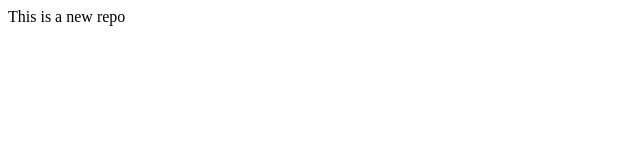
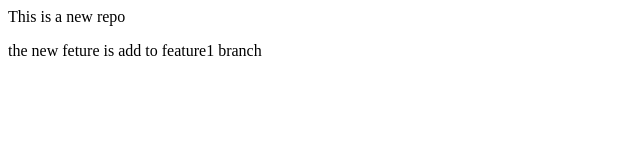
Before and after one commit to Abdur-Rehman-Alsudais/LocalRepo, a plain HTML site: page index.html in a window 1280 px wide. Shown: the whole page, without its empty margins (0-640 px from the left). Drawn offline with Linux system fonts and the light colour scheme.

Commit message:
feature1 work done

```diff
--- a/index.html
+++ b/index.html
@@ -1 +1,2 @@
 <p>This is a new repo</p>
+<p>the new feture is add to feature1 branch</p>
```
